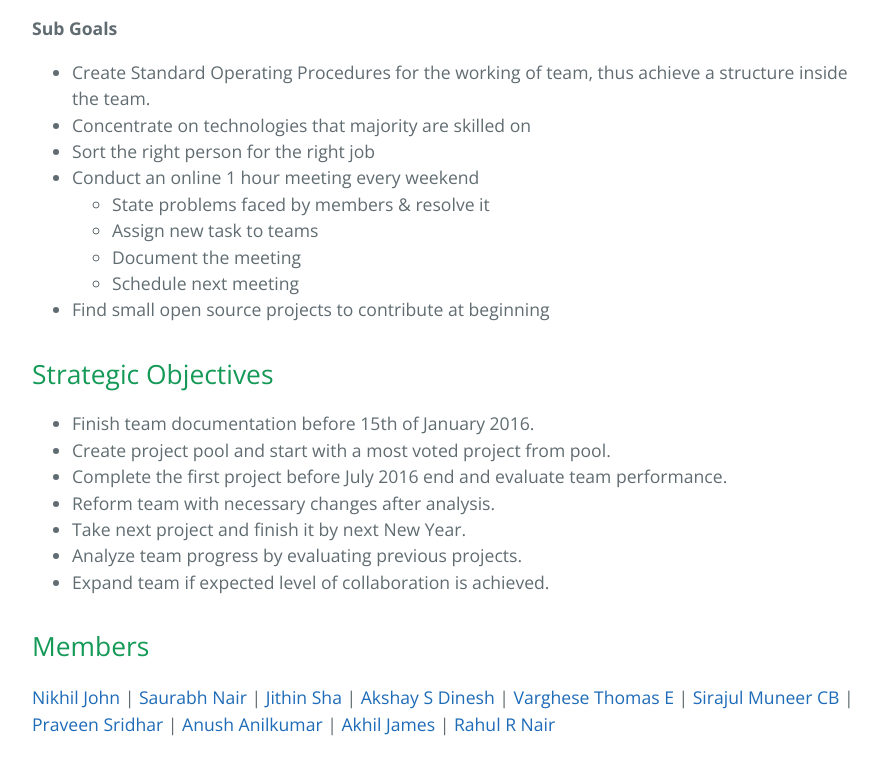
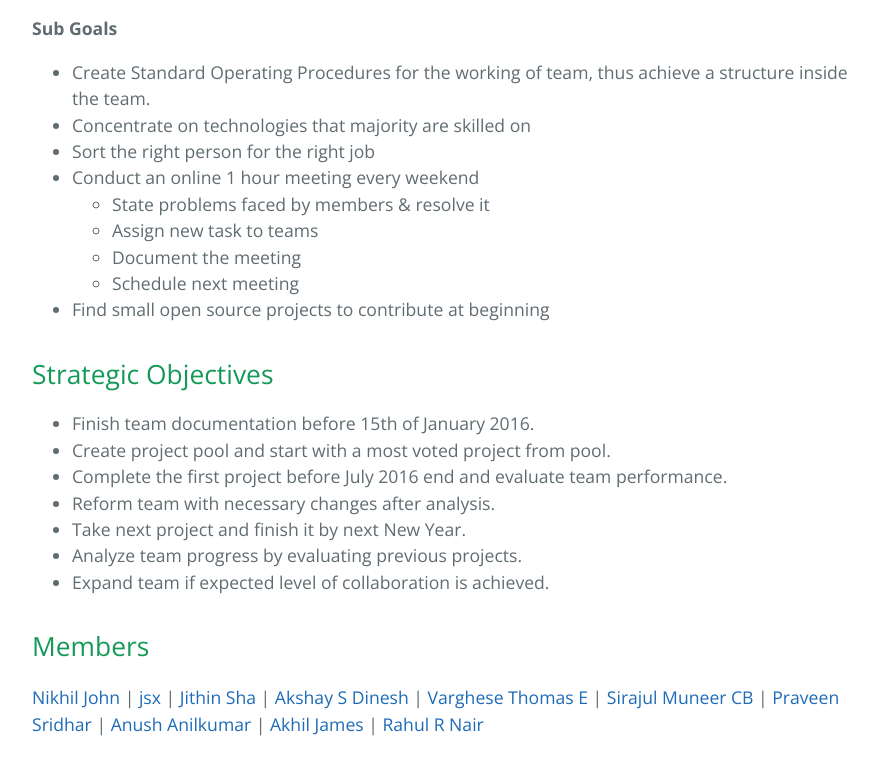
Before and after one commit to MozillaKeralaDreamTeam/mozillakeraladreamteam.github.io, a plain HTML site: page index.html in a window 1280 px wide. Shown: the part 1367-2142 px from the top of the page, without its empty margins (192-1073 px from the left). Drawn offline with nearby package versions, Linux system fonts and the light colour scheme.

Commit message:
Name fix

```diff
--- a/index.html
+++ b/index.html
@@ -81,7 +81,7 @@
 <h2>
 <a id="members" class="anchor" href="#members" aria-hidden="true"><span class="octicon octicon-link"></span></a>Members</h2>
 
-<p><a href="https://github.com/nikhiljohn10">Nikhil John</a> | <a href="https://github.com/riverspirit">Saurabh Nair</a> | <a href="https://github.com/waterloo">Jithin Sha</a> | <a href="https://github.com/asdofindia">Akshay S Dinesh</a> | <a href="https://github.com/varghesethomase">Varghese Thomas E</a> | <a href="https://github.com/sirajulm">Sirajul Muneer CB</a> | <a href="https://github.com/psbots">Praveen Sridhar</a> | <a href="https://github.com/anushbmx">Anush Anilkumar</a> | <a href="https://github.com/funnyakhil">Akhil James</a> | <a href="https://github.com/nairrahulr">Rahul R Nair</a></p>
+<p><a href="https://github.com/nikhiljohn10">Nikhil John</a> | <a href="https://github.com/riverspirit">jsx</a> | <a href="https://github.com/waterloo">Jithin Sha</a> | <a href="https://github.com/asdofindia">Akshay S Dinesh</a> | <a href="https://github.com/varghesethomase">Varghese Thomas E</a> | <a href="https://github.com/sirajulm">Sirajul Muneer CB</a> | <a href="https://github.com/psbots">Praveen Sridhar</a> | <a href="https://github.com/anushbmx">Anush Anilkumar</a> | <a href="https://github.com/funnyakhil">Akhil James</a> | <a href="https://github.com/nairrahulr">Rahul R Nair</a></p>
 
     </section>
 
```
